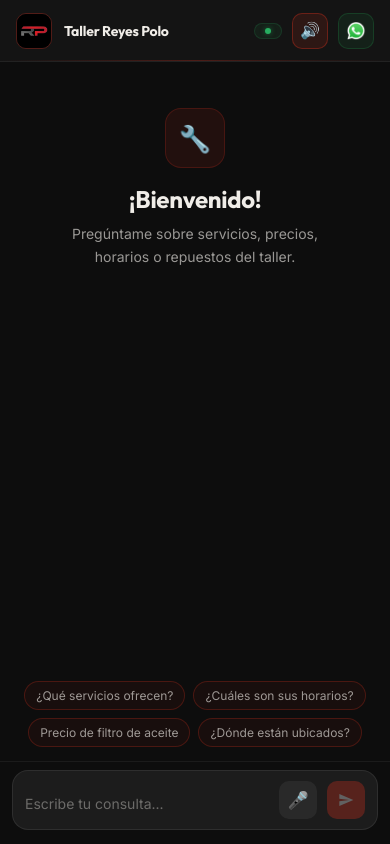
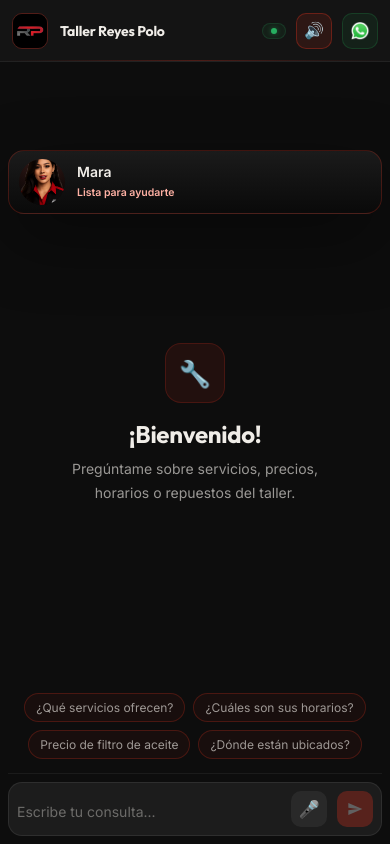
Before and after one commit to ChatbotTaller/frontOpenSource, an Angular app: page /chat in a window 390 px wide. Built offline with nearby package versions, Linux system fonts and the light colour scheme.

Commit message:
Implementacion voz web y avatar

```diff
--- a/src/app/features/chat/chat.component.css
+++ b/src/app/features/chat/chat.component.css
@@ -612,3 +612,411 @@ textarea::placeholder { color: var(--muted); }
   font-size: 11px;
   color: rgba(240,237,232,0.45);
 }
+
+.chat-layout {
+  display: grid;
+  grid-template-columns: minmax(0, 1fr) 360px;
+  gap: 22px;
+  width: 100%;
+  height: calc(100vh - 76px);
+  padding: 18px 26px 18px;
+  box-sizing: border-box;
+}
+
+.chat-main {
+  min-width: 0;
+  height: 100%;
+  display: flex;
+  flex-direction: column;
+}
+
+.mara-panel {
+  height: 100%;
+  display: flex;
+  align-items: center;
+  justify-content: center;
+}
+
+.mara-card {
+  width: 100%;
+  max-width: 340px;
+  background: linear-gradient(180deg, rgba(28,28,28,0.96), rgba(10,10,10,0.96));
+  border: 1px solid rgba(224,49,30,0.25);
+  border-radius: 28px;
+  padding: 18px;
+  text-align: center;
+  box-shadow: 0 24px 70px rgba(0,0,0,0.42);
+  transition: all 0.25s ease;
+}
+
+.mara-panel.speaking .mara-card {
+  border-color: rgba(224,49,30,0.65);
+  box-shadow:
+    0 0 0 1px rgba(224,49,30,0.28),
+    0 0 42px rgba(224,49,30,0.28),
+    0 24px 70px rgba(0,0,0,0.5);
+}
+
+.mara-avatar-wrap {
+  position: relative;
+  width: 100%;
+  height: 390px;
+  border-radius: 24px;
+  overflow: hidden;
+  background: radial-gradient(circle at top, rgba(224,49,30,0.16), rgba(0,0,0,0.75));
+}
+
+.mara-avatar {
+  width: 100%;
+  height: 100%;
+  object-fit: cover;
+  object-position: center top;
+  transform: scale(1.04);
+}
+
+.mara-panel.speaking .mara-avatar {
+  animation: maraBreath 1.2s ease-in-out infinite;
+}
+
+@keyframes maraBreath {
+  0%, 100% {
+    transform: scale(1.04);
+  }
+  50% {
+    transform: scale(1.065);
+  }
+}
+
+.mara-mouth {
+  position: absolute;
+  left: 50.5%;
+  top: 42%;
+  width: 36px;
+  height: 10px;
+  background: radial-gradient(
+    ellipse at center,
+    rgba(40, 0, 6, 0.85) 0%,
+    rgba(90, 8, 18, 0.55) 45%,
+    rgba(160, 30, 45, 0.18) 100%
+  );
+  border-radius: 999px;
+  transform: translate(-50%, -50%);
+  filter: blur(0.35px);
+  mix-blend-mode: multiply;
+  opacity: 0.72;
+  animation: maraTalkReal 0.18s infinite alternate ease-in-out;
+  z-index: 5;
+  pointer-events: none;
+}
+
+@keyframes maraTalkReal {
+  0% {
+    height: 5px;
+    width: 30px;
+    opacity: 0.45;
+    transform: translate(-50%, -50%) scaleY(0.65);
+  }
+
+  100% {
+    height: 15px;
+    width: 39px;
+    opacity: 0.82;
+    transform: translate(-50%, -50%) scaleY(1.15);
+  }
+}
+
+@keyframes maraTalk {
+  from {
+    height: 6px;
+    width: 30px;
+  }
+  to {
+    height: 18px;
+    width: 42px;
+    border-radius: 999px;
+  }
+}
+
+.mara-info {
+  margin-top: 14px;
+}
+
+.mara-info h3 {
+  margin: 0;
+  color: #f0ede8;
+  font-size: 23px;
+  font-weight: 800;
+}
+
+.mara-info p {
+  margin: 4px 0 4px;
+  color: rgba(240,237,232,0.62);
+  font-size: 13px;
+}
+
+.mara-info span {
+  color: #ffb1a4;
+  font-size: 12px;
+  font-weight: 700;
+}
+
+.mara-waves {
+  height: 42px;
+  margin-top: 16px;
+  display: flex;
+  justify-content: center;
+  align-items: center;
+  gap: 6px;
+}
+
+.mara-waves span {
+  width: 5px;
+  height: 10px;
+  background: #e0311e;
+  border-radius: 999px;
+  animation: maraWave 0.8s infinite ease-in-out;
+}
+
+.mara-waves span:nth-child(2) { animation-delay: 0.1s; }
+.mara-waves span:nth-child(3) { animation-delay: 0.2s; }
+.mara-waves span:nth-child(4) { animation-delay: 0.3s; }
+.mara-waves span:nth-child(5) { animation-delay: 0.4s; }
+.mara-waves span:nth-child(6) { animation-delay: 0.5s; }
+
+@keyframes maraWave {
+  0%, 100% {
+    height: 8px;
+    opacity: 0.45;
+  }
+  50% {
+    height: 36px;
+    opacity: 1;
+  }
+}
+
+@media (max-width: 1100px) {
+  .chat-layout {
+    grid-template-columns: 1fr;
+  }
+
+  .mara-panel {
+    display: none;
+  }
+}
+
+.chat-layout {
+  flex: 1;
+  display: grid;
+  grid-template-columns: minmax(0, 1fr) 360px;
+  gap: 22px;
+  width: 100%;
+  min-height: 0;
+  padding: 18px 26px;
+  box-sizing: border-box;
+}
+
+.chat-main {
+  min-width: 0;
+  min-height: 0;
+  display: flex;
+  flex-direction: column;
+}
+
+.messages {
+  flex: 1;
+  min-height: 0;
+  overflow-y: auto;
+}
+
+.mara-panel {
+  min-height: 0;
+  display: flex;
+  align-items: center;
+  justify-content: center;
+}
+
+.mara-card {
+  width: 100%;
+  max-width: 340px;
+}
+
+.mara-avatar-wrap {
+  height: 430px;
+}
+
+.mara-avatar {
+  width: 100%;
+  height: 100%;
+  object-fit: cover;
+  object-position: center top;
+}
+
+@media (max-width: 1100px) {
+  .chat-layout {
+    grid-template-columns: 1fr;
+    gap: 12px;
+    height: calc(100dvh - 62px);
+    padding: 10px 12px;
+  }
+
+  .chat-main {
+    order: 2;
+    min-height: 0;
+  }
+
+  .mara-panel {
+    order: 1;
+    height: auto;
+    display: flex;
+    align-items: center;
+    justify-content: center;
+  }
+
+  .mara-card {
+    max-width: 760px;
+    width: 100%;
+    border-radius: 18px;
+    padding: 10px 12px;
+    display: grid;
+    grid-template-columns: 58px 1fr auto;
+    align-items: center;
+    gap: 12px;
+  }
+
+  .mara-avatar-wrap {
+    width: 58px;
+    height: 58px;
+    border-radius: 50%;
+    margin: 0;
+  }
+
+  .mara-avatar {
+    transform: scale(1.5);
+    object-position: center 18%;
+  }
+
+  .mara-info {
+    margin: 0;
+    text-align: left;
+    min-width: 0;
+  }
+
+  .mara-info h3 {
+    font-size: 16px;
+  }
+
+  .mara-info p {
+    font-size: 11px;
+    white-space: nowrap;
+    overflow: hidden;
+    text-overflow: ellipsis;
+  }
+
+  .mara-info span {
+    font-size: 11px;
+  }
+
+  .mara-waves {
+    margin-top: 0;
+    width: 42px;
+    height: 28px;
+    gap: 3px;
+  }
+
+  .mara-waves span {
+    width: 3px;
+  }
+
+  .mara-mouth {
+    display: none;
+  }
+
+  .messages {
+    padding: 14px 0;
+  }
+}
+
+@media (max-width: 600px) {
+  .header {
+    padding: 0 12px;
+  }
+
+  .header-info h1 {
+    font-size: 14px;
+  }
+
+  .header-info p {
+    display: none;
+  }
+
+  .status-pill {
+    padding: 4px 8px;
+  }
+
+  .status-label {
+    display: none;
+  }
+
+  .chat-layout {
+    padding: 8px;
+    gap: 8px;
+  }
+
+  .mara-card {
+    grid-template-columns: 46px 1fr auto;
+    padding: 8px 10px;
+    border-radius: 16px;
+  }
+
+  .mara-avatar-wrap {
+    width: 46px;
+    height: 46px;
+  }
+
+  .mara-info h3 {
+    font-size: 14px;
+  }
+
+  .mara-info p {
+    display: none;
+  }
+
+  .mara-info span {
+    font-size: 10.5px;
+  }
+
+  .mara-waves {
+    width: 34px;
+    height: 24px;
+  }
+
+  .input-zone {
+    padding: 8px 0 0;
+  }
+
+  .input-area {
+    border-radius: 14px;
+    padding: 8px;
+  }
+
+  .voice-btn,
+  .send-btn {
+    width: 36px;
+    height: 36px;
+  }
+
+  .msg-inner {
+    padding: 0 4px;
+  }
+
+  .msg {
+    max-width: 90%;
+  }
+
+  .suggestions,
+  .cancel-flow-container,
+  .voice-status-container {
+    padding-left: 0;
+    padding-right: 0;
+  }
+}
--- a/src/app/features/chat/chat.component.html
+++ b/src/app/features/chat/chat.component.html
@@ -35,6 +35,10 @@
       </a>
     </div>
   </div>
+
+  <div class="chat-layout">
+
+    <div class="chat-main">
 
       <div class="messages" #messagesContainer>
 
@@ -120,6 +124,7 @@
               (input)="autoResize($event)"
             ></textarea>
           </div>
+
           <button
             class="voice-btn"
             [class.listening]="isListening"
@@ -132,6 +137,7 @@
           >
             {{ isListening ? '■' : '🎤' }}
           </button>
+
           <button
             class="send-btn"
             title="Enviar"
@@ -147,3 +153,35 @@
       </div>
 
     </div>
+
+    <aside class="mara-panel" [class.speaking]="isBotSpeaking">
+      <div class="mara-card">
+
+        <div class="mara-avatar-wrap">
+          <img src="/mara.png" alt="Mara asistente virtual" class="mara-avatar" />
+          <div class="mara-mouth" *ngIf="isBotSpeaking"></div>
+        </div>
+
+        <div class="mara-info">
+          <h3>Mara</h3>
+          <p>Asistente virtual Reyes Polo</p>
+          <span>
+            {{ isBotSpeaking ? 'Respondiendo por voz...' : 'Lista para ayudarte' }}
+          </span>
+        </div>
+
+        <div class="mara-waves" *ngIf="isBotSpeaking">
+          <span></span>
+          <span></span>
+          <span></span>
+          <span></span>
+          <span></span>
+          <span></span>
+        </div>
+
+      </div>
+    </aside>
+
+  </div>
+
+</div>
--- a/src/app/features/chat/chat.component.ts
+++ b/src/app/features/chat/chat.component.ts
@@ -23,6 +23,7 @@ export class ChatComponent implements OnInit, AfterViewChecked {
 
   userInput = '';
   isLoading = false;
+  isBotSpeaking = false;
   enFlujoCita = false;
   showSuggestions = true;
   private shouldScroll = false;
@@ -298,7 +299,10 @@ stopListeningAndSend(): void {
   }
 
   speakResponse(text: string): void {
-    if (!this.voiceEnabled || !('speechSynthesis' in window)) return;
+    if (!this.voiceEnabled || !('speechSynthesis' in window)) {
+      this.isBotSpeaking = false;
+      return;
+    }
 
     window.speechSynthesis.cancel();
 
@@ -308,6 +312,19 @@ stopListeningAndSend(): void {
     utterance.pitch = 1;
     utterance.volume = 1;
 
+    utterance.onstart = () => {
+      this.isBotSpeaking = true;
+    };
+
+    utterance.onend = () => {
+      this.isBotSpeaking = false;
+    };
+
+    utterance.onerror = () => {
+      this.isBotSpeaking = false;
+    };
+
+    this.isBotSpeaking = true;
     window.speechSynthesis.speak(utterance);
   }
 
@@ -316,6 +333,7 @@ stopListeningAndSend(): void {
 
     if (!this.voiceEnabled) {
       window.speechSynthesis.cancel();
+      this.isBotSpeaking = false;
     }
   }
 
```
Also changed, not shown: public/mara.png (added). Lines whose indentation alone changed are shown as unchanged.
